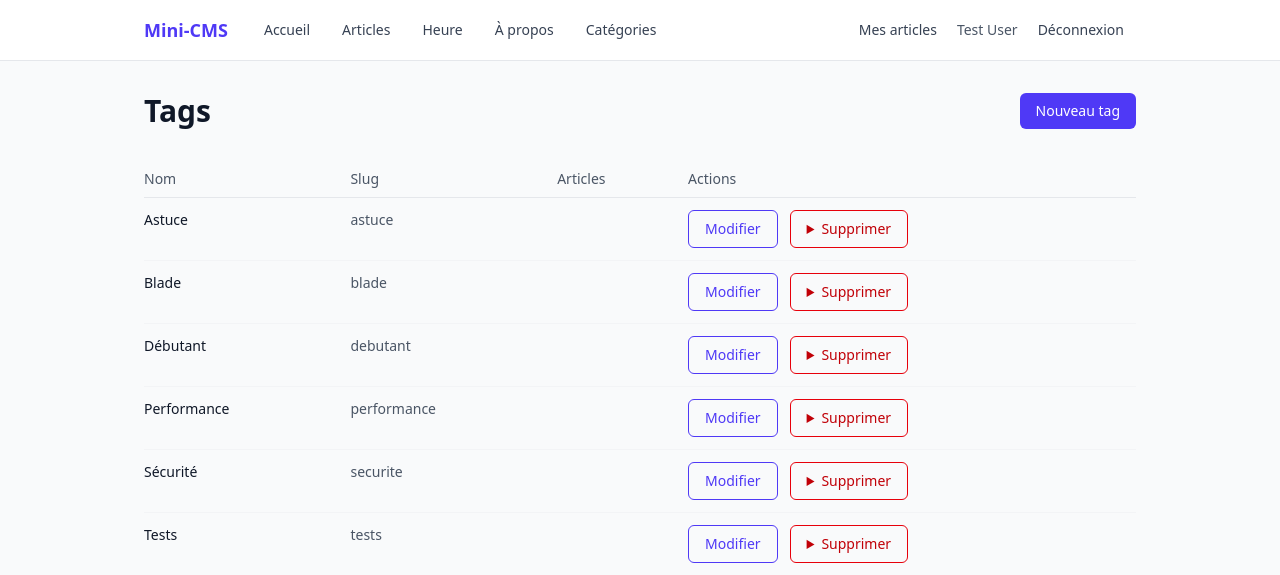
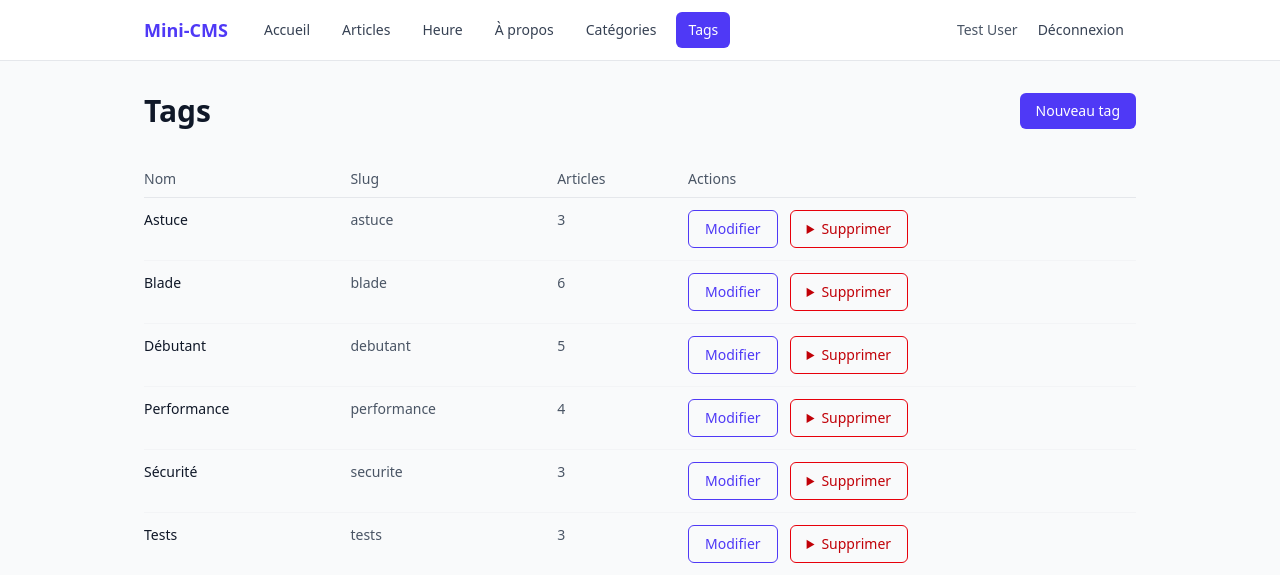
Before and after one commit to ameniderbali/mini-cms, a Laravel app: page /admin/tags in a window 1280 px wide. Shown: the top 575 px of the page. Run offline with Laravel 12, Linux system fonts and the light colour scheme; a user stored in the database is signed in; data comes from the database, SQL or seed files in the repository; style sheets or scripts are compiled from the project's sources.

Commit message:
Ajouter le Gate manage-tags

```diff
--- a/app/Http/Controllers/TagController.php
+++ b/app/Http/Controllers/TagController.php
@@ -5,40 +5,55 @@ namespace App\Http\Controllers;
 use App\Http\Requests\StoreTagRequest;
 use App\Http\Requests\UpdateTagRequest;
 use App\Models\Tag;
+use Illuminate\Http\RedirectResponse;
+use Illuminate\Support\Facades\Gate;
+use Illuminate\View\View;
 
 class TagController extends Controller
 {
-    public function index()
+    public function index(): View
     {
-        $tags = Tag::orderBy('name')->get();
+        Gate::authorize('manage-tags');
+
+        $tags = Tag::withCount('posts')->orderBy('name')->get();
 
         return view('admin.tags.index', compact('tags'));
     }
 
-    public function store(StoreTagRequest $request)
+    public function create(): View
+    {
+        Gate::authorize('manage-tags');
+
+        return view('admin.tags.create');
+    }
+
+    public function store(StoreTagRequest $request): RedirectResponse
     {
         Tag::create($request->validated());
 
-        return redirect()
-            ->route('admin.tags.index')
-            ->with('success', 'Tag créé.');
+        return redirect()->route('admin.tags.index')->with('success', 'Tag créé.');
     }
 
-    public function update(UpdateTagRequest $request, Tag $tag)
+    public function edit(Tag $tag): View
+    {
+        Gate::authorize('manage-tags');
+
+        return view('admin.tags.edit', compact('tag'));
+    }
+
+    public function update(UpdateTagRequest $request, Tag $tag): RedirectResponse
     {
         $tag->update($request->validated());
 
-        return redirect()
-            ->route('admin.tags.index')
-            ->with('success', 'Tag modifié.');
+        return redirect()->route('admin.tags.index')->with('success', 'Tag mis à jour.');
     }
 
-    public function destroy(Tag $tag)
+    public function destroy(Tag $tag): RedirectResponse
     {
+        Gate::authorize('manage-tags');
+
         $tag->delete();
 
-        return redirect()
-            ->route('admin.tags.index')
-            ->with('success', 'Tag supprimé.');
+        return redirect()->route('admin.tags.index')->with('success', 'Tag supprimé.');
     }
 }
--- a/app/Providers/AppServiceProvider.php
+++ b/app/Providers/AppServiceProvider.php
@@ -25,5 +25,6 @@ class AppServiceProvider extends ServiceProvider
         Model::preventLazyLoading(! app()->isProduction());
 
         Gate::define('manage-categories', fn (User $user) => $user->isAdmin());
+        Gate::define('manage-tags', fn (User $user) => $user->isAdmin());
     }
 }
--- a/resources/views/components/navbar.blade.php
+++ b/resources/views/components/navbar.blade.php
@@ -9,11 +9,12 @@
         @can('manage-categories')
             <x-nav-link to="admin.categories.index" match="admin.categories.*">Catégories</x-nav-link>
         @endcan
+        @can('manage-tags')
+            <x-nav-link to="admin.tags.index" match="admin.tags.*">Tags</x-nav-link>
+        @endcan
 
         <div class="ml-auto flex flex-wrap items-center gap-2">
             @auth
-                <x-nav-link to="my-posts">Mes articles</x-nav-link>
-
                 <span class="text-sm text-gray-600">{{ auth()->user()->name }}</span>
 
                 <form method="POST" action="{{ route('logout') }}">
```
Also changed, not shown: app/Http/Requests/StoreTagRequest.php (+7 -9 lines), app/Http/Requests/UpdateTagRequest.php (+8 -16 lines).
